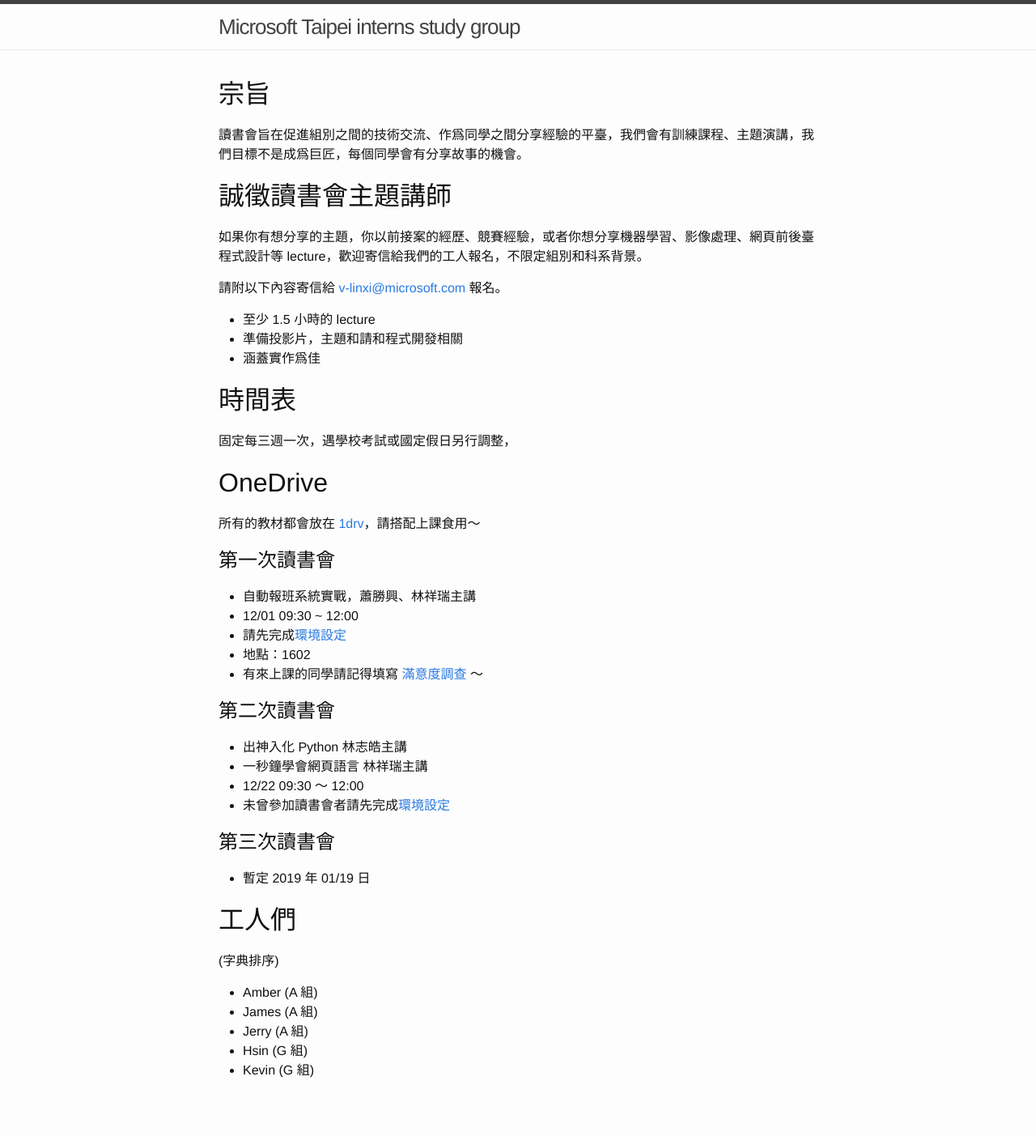
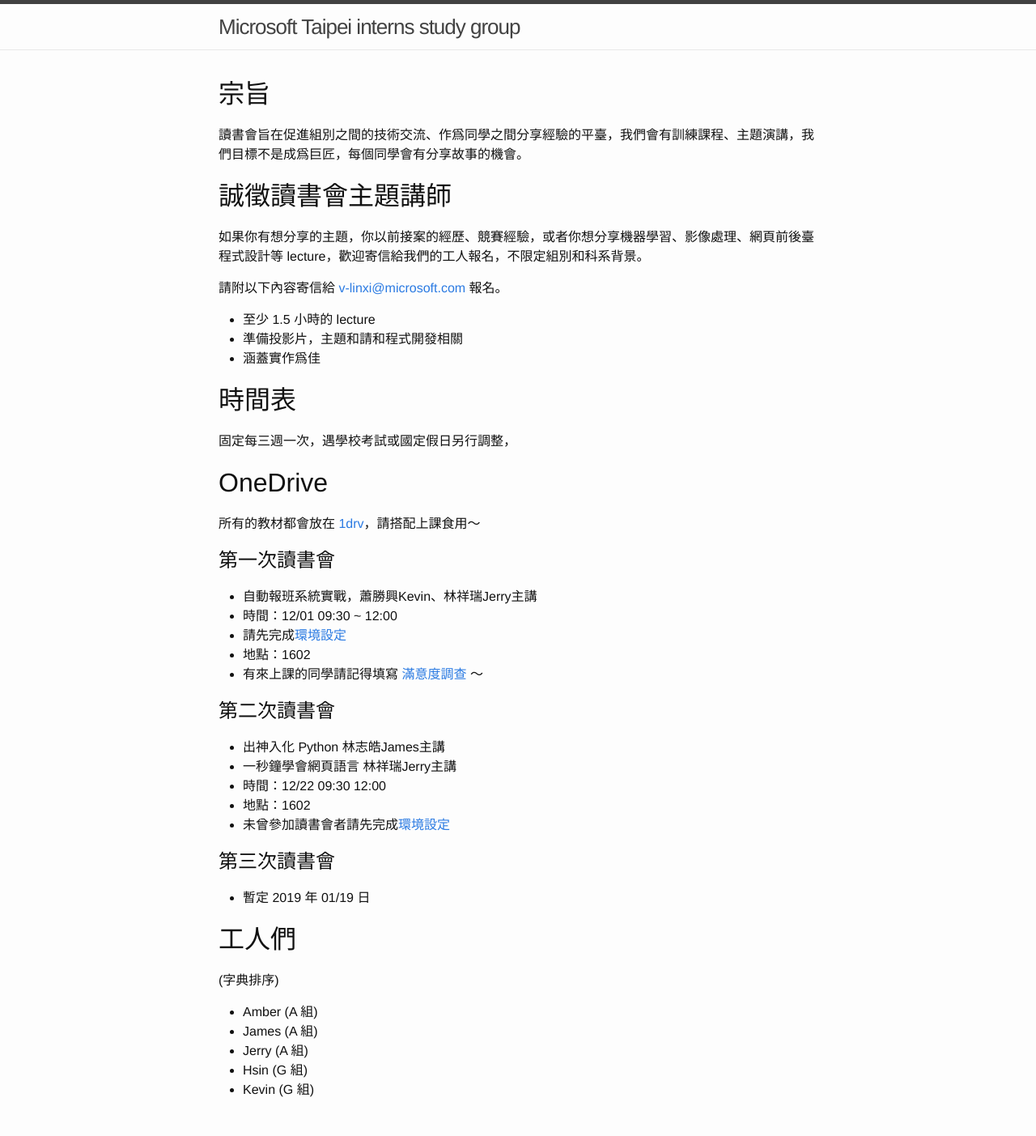
Before and after one commit to Microsoft-Taipei-Intern-Study-Group/Microsoft-Taipei-Intern-Study-Group.github.io, a Jekyll site: the page built from index.md, in a window 1280 px wide. Shown: the whole page at 81% size. Built offline with Jekyll 4.4.1, drawn with Linux system fonts in a browser that asks for light colours; before the commit the page ends 1379 px from its top, so only the background shows below that.

Commit message:
Update index.md

```diff
--- a/index.md
+++ b/index.md
@@ -27,17 +27,18 @@ permalink: /
 
 ## 第一次讀書會
 
-- 自動報班系統實戰，蕭勝興、林祥瑞主講
-- 12/01 09:30 ~ 12:00
+- 自動報班系統實戰，蕭勝興Kevin、林祥瑞Jerry主講
+- 時間：12/01 09:30 ~ 12:00
 - 請先完成[環境設定](https://microsoftapc-my.sharepoint.com/:p:/g/personal/v-linxi_microsoft_com/EUiJjDuj0vVCuzgoPxxw6H8BVbbyTdw1XtblPNUlW9r27w?e=kPjYQF)
 - 地點：1602
 - 有來上課的同學請記得填寫 [滿意度調查](https://forms.office.com/Pages/ResponsePage.aspx?id=v4j5cvGGr0GRqy180BHbRx5H4IBJ2QJIiTZT_1IcxT5UMzY5OFVDUkg1NjdHUDROWVlEUDJBREs1WS4u&fbclid=IwAR0gWsFQjIBhrWAXT0bg3DbaGH9x6secmircyvOiF7XzV1Uyibq4Aly9Rt8) ～
 
 ## 第二次讀書會
 
-- 出神入化 Python 林志皓主講
-- 一秒鐘學會網頁語言 林祥瑞主講
-- 12/22 09:30 ～ 12:00
+- 出神入化 Python 林志皓James主講
+- 一秒鐘學會網頁語言 林祥瑞Jerry主講
+- 時間：12/22 09:30  12:00
+- 地點：1602
 - 未曾參加讀書會者請先完成[環境設定](https://microsoftapc-my.sharepoint.com/:p:/g/personal/v-linxi_microsoft_com/EUiJjDuj0vVCuzgoPxxw6H8BVbbyTdw1XtblPNUlW9r27w?e=kPjYQF)
 
 ## 第三次讀書會
```
